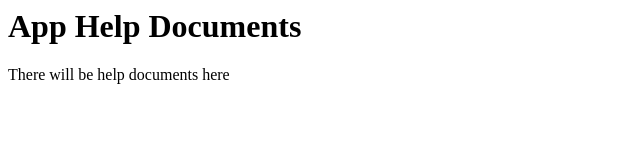
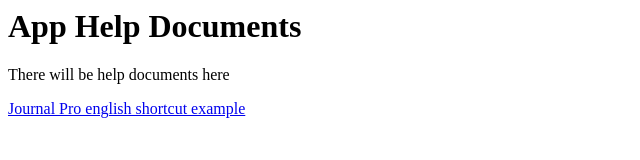
Before and after one commit to e-conomic/app-help-docs, a plain HTML site: page index.html in a window 1280 px wide. Shown: the whole page, without its empty margins (0-640 px from the left). Drawn offline with Linux system fonts and the light colour scheme.

Commit message:
Added link to GB shortcuts page from front page

```diff
--- a/index.html
+++ b/index.html
@@ -1,3 +1,5 @@
 <h1>App Help Documents</h1>
 
 <p>There will be help documents here</p>
+
+<a href=en-gb/jp/shortcuts.html>Journal Pro english shortcut example</a>
```
